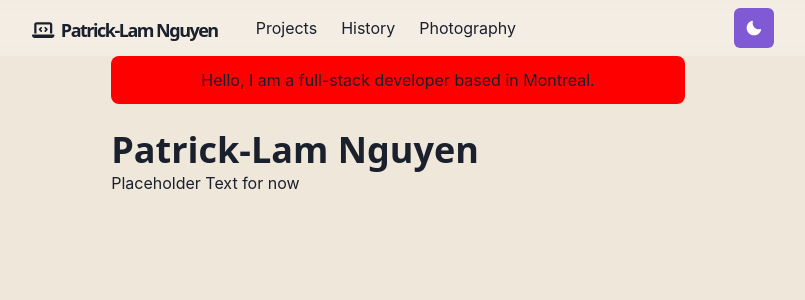
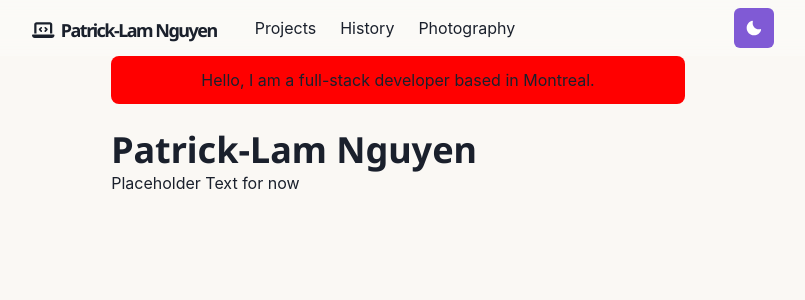
Before and after one commit to PLN2020/nextjs-homepage, a Next.js app: page / in a window 1280 px wide. Shown: the top 300 px of the page, without its empty margins (242-1047 px from the left). Built offline with nearby package versions, Linux system fonts and the light colour scheme.

Commit message:
Font fixed for theme

```diff
--- /dev/null
+++ b/components/fonts.js
@@ -0,0 +1,11 @@
+import { Global } from '@emotion/react'
+
+const Fonts = () => (
+    <Global
+        styles={`
+            @import url('https://fonts.googleapis.com/css2?family=Noto+Sans:wght@300;400;700&family=Nunito:wght@300;400&display=swap');
+        `}
+    />
+)
+
+export default Fonts
--- a/lib/theme.js
+++ b/lib/theme.js
@@ -4,7 +4,7 @@ import { mode } from '@chakra-ui/theme-tools'
 const styles = {
     global: props => ({
         body: {
-            bg: mode ('#f0e7db', '#202023')(props)
+            bg: mode ('#faf8f4', '#202023')(props)
         }
     })
 }
--- a/pages/_app.js
+++ b/pages/_app.js
@@ -1,10 +1,12 @@
 import { ChakraProvider } from "@chakra-ui/react"
 import Layout from '../components/layouts/main'
+import Fonts from "../components/fonts"
 import theme from '../lib/theme'
 
 const Website = ({ Component, pageProps, router }) => {
     return (
         <ChakraProvider theme={theme}>
+            <Fonts />
             <Layout router={router}>
                 <Component {...pageProps} key={router.route} />
             </Layout>
```
